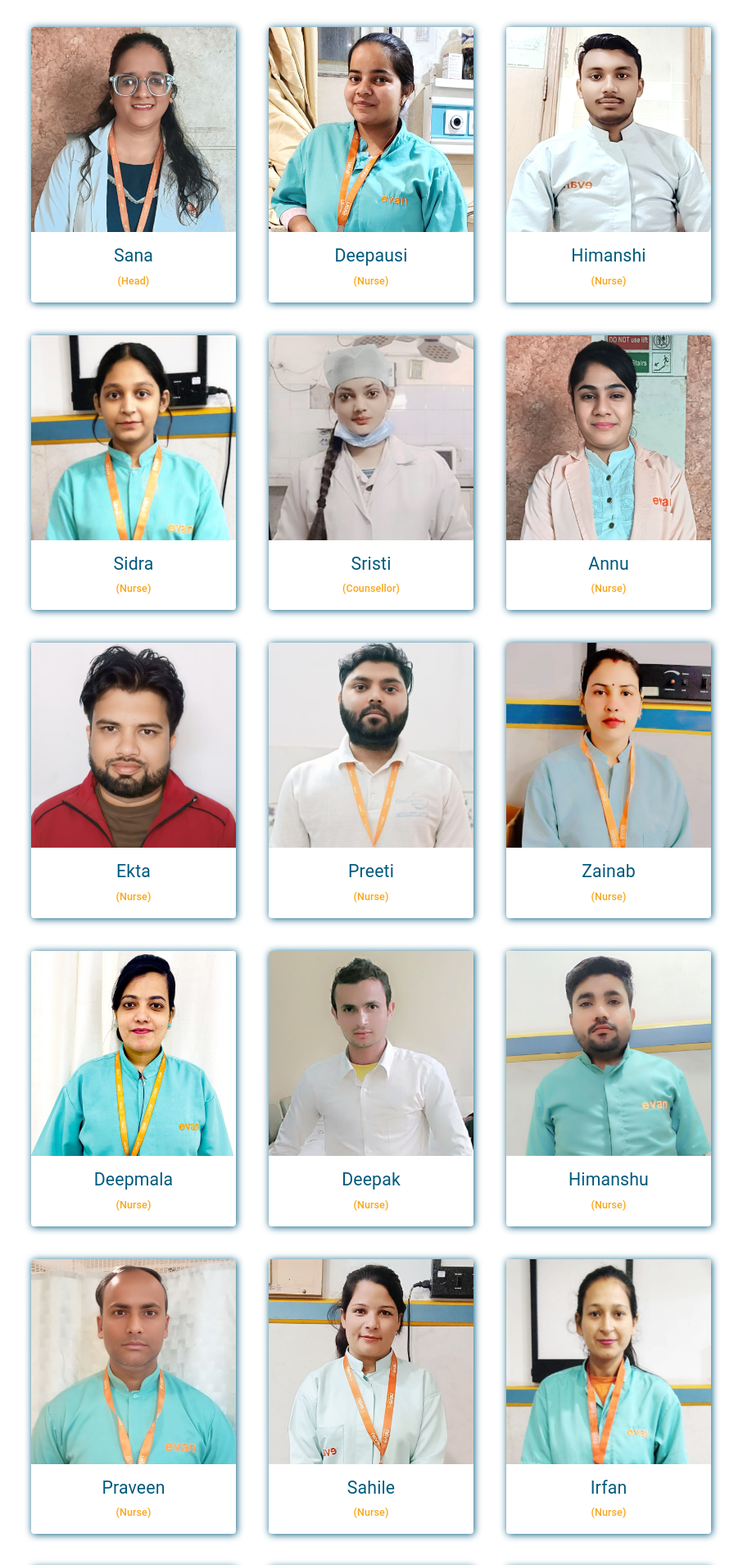
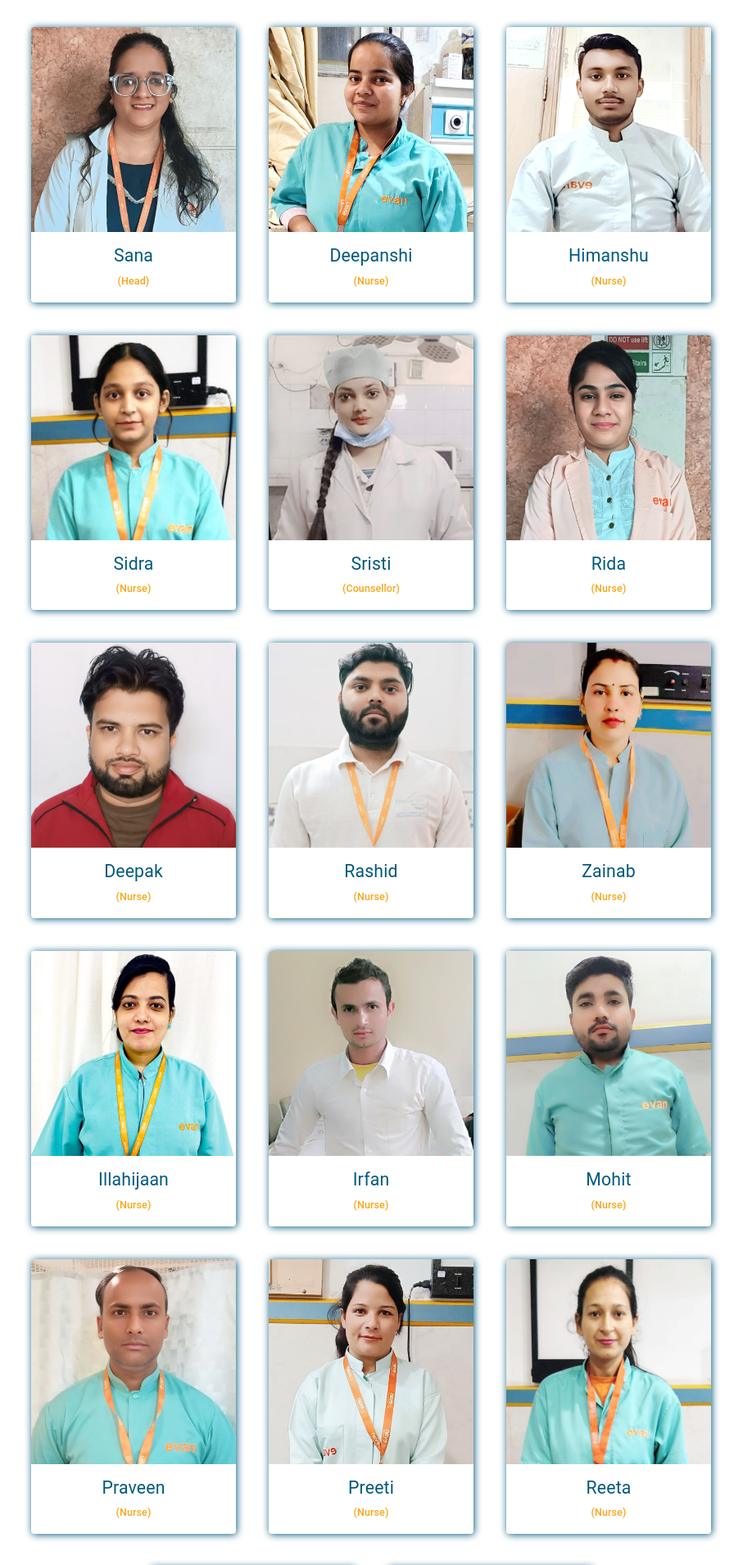
Before and after one commit to Aarishkasgar/Evan-Hospital, a React (Vite) app: page /nurses in a window 1280 px wide. Shown: the part 880-2789 px from the top of the page at 82% size, without its empty margins (187-1094 px from the left). Built offline with nearby package versions, Linux system fonts and the light colour scheme; a web font is replaced by a local one.

Commit message:
al-commit

```diff
--- a/src/components/NavTop.jsx
+++ b/src/components/NavTop.jsx
@@ -10,7 +10,7 @@ const NavTop = () => {
             Address: 4 Km. Bhopa Road, Muzaffarnagar (U.P)
           </h5>
           <h5>24/7 Open</h5>
-          <h5 className="nav-top-hidden">evan.mzn@gmail.com</h5>
+          <h5 className="nav-top-hidden">info@evanhospital.in</h5>
           <h5>Phone: +91 9068995077, +91 7088002601, +91 7078693040</h5>
         </div>
       </section>
--- a/src/pages/AmbulanceService.jsx
+++ b/src/pages/AmbulanceService.jsx
@@ -55,7 +55,7 @@ const AmbulanceService = () => {
           <h2 className="second-heading ">Equipment in the Ambulances</h2>
           <hr className="ambl-underline" />
           <p className="top-para ambl-top-para">
-            At Max Healthcare, we understand that the quality of medical care
+            At Evan Healthcare, we understand that the quality of medical care
             during transportation is crucial in emergency situations. Our
             ambulances are equipped with a comprehensive array of cutting-edge
             medical equipment to address diverse healthcare needs.
--- a/src/pages/Contact.jsx
+++ b/src/pages/Contact.jsx
@@ -30,7 +30,7 @@ const Contact = () => {
             <MailIcon style={{ fontSize: 50 }} />
             <hr className="underline" />
             <h2 className="contact-title">Mail us 24/7</h2>
-            <p className="contact-text">evan.mzn@gmail.com</p>
+            <p className="contact-text">info@evanhospital.in</p>
           </div>
           <div className="contact-box">
             <CallIcon style={{ fontSize: 50 }} />
--- a/src/pages/DrInHospital.jsx
+++ b/src/pages/DrInHospital.jsx
@@ -97,12 +97,12 @@ const DrInHospital = () => {
               degree="BPT, MPT"
               destination="(Physiotheraphy)"
             />
-            <DoctorsCard
+            {/* <DoctorsCard
               img={DrImg11}
               name="Dr Aakash Mogha"
               degree="BDS"
               destination="(Dentist)"
-            />
+            /> */}
           </div>
         </div>
       </section>
--- a/src/pages/Gynecology.jsx
+++ b/src/pages/Gynecology.jsx
@@ -245,7 +245,7 @@ const Gynecology = () => {
 
             <h3>Other Key Factors</h3>
             <li>
-              Reputation and Accreditation: Max Hospitals enjoys a strong
+              Reputation and Accreditation: Evan Hospitals enjoys a strong
               reputation for excellence in healthcare and is accredited by
               leading national and international bodies.
             </li>
--- a/src/pages/Home.jsx
+++ b/src/pages/Home.jsx
@@ -525,8 +525,8 @@ const Home = () => {
           <p>Meet Our Evan Nurses</p>
           <div className="our-doctors-container">
             <DoctorsCard img={Nurse1} name="Sana" destination="(Head)" />
-            <DoctorsCard img={Nurse2} name="Deepausi" destination="(Nurse)" />
-            <DoctorsCard img={Nurse3} name="Himanshi" destination="(Nurse)" />
+            <DoctorsCard img={Nurse2} name="Deepanshi" destination="(Nurse)" />
+            <DoctorsCard img={Nurse3} name="Himanshu" destination="(Nurse)" />
             <DoctorsCard img={Nurse4} name="Sidra" destination="(Nurse)" />
             <DoctorsCard img={Nurse5} name="Sristi" destination="(Nurse)" />
             <DoctorsCard img={Nurse6} name="Rida" destination="(Nurse)" />
--- a/src/pages/Neurology.jsx
+++ b/src/pages/Neurology.jsx
@@ -25,7 +25,7 @@ const Neurology = () => {
             evidence-based protocols.
           </p>
           <p className="top-para">
-            Along with chronic neurological cases and regular OPDs, the Max
+            Along with chronic neurological cases and regular OPDs, the Evan
             Neurology Department is also adept at handling emergencies such as
             Convulsions, Stroke, head trauma, change in mental status/coma,
             intracranial haemorrhage, myasthenic crisis and infections.
--- a/src/pages/Nurses.jsx
+++ b/src/pages/Nurses.jsx
@@ -20,6 +20,8 @@ import Nurse12 from "../assets/NurseImg/nurse12.jpg";
 import Nurse13 from "../assets/NurseImg/nurse13.jpg";
 import Nurse14 from "../assets/NurseImg/nurse14.jpg";
 import Nurse15 from "../assets/NurseImg/nurse15.jpg";
+import Nurse16 from "../assets/NurseImg/nurse16.jpg";
+import Nurse17 from "../assets/NurseImg/nurse17.jpg";
 
 const Nurses = () => {
   return (
@@ -47,33 +49,30 @@ const Nurses = () => {
           </p>
           <div className="our-doctors-container">
             <DoctorsCard img={Nurse1} name="Sana" destination="(Head)" />
-            <DoctorsCard img={Nurse2} name="Deepausi" destination="(Nurse)" />
-            <DoctorsCard img={Nurse3} name="Himanshi" destination="(Nurse)" />
+            <DoctorsCard img={Nurse2} name="Deepanshi" destination="(Nurse)" />
+            <DoctorsCard img={Nurse3} name="Himanshu" destination="(Nurse)" />
             <DoctorsCard img={Nurse4} name="Sidra" destination="(Nurse)" />
             <DoctorsCard
               img={Nurse5}
               name="Sristi"
               destination="(Counsellor)"
             />
-            <DoctorsCard img={Nurse6} name="Annu" destination="(Nurse)" />
-            <DoctorsCard img={Nurse7} name="Ekta" destination="(Nurse)" />
-            <DoctorsCard img={Nurse8} name="Preeti" destination="(Nurse)" />
+            <DoctorsCard img={Nurse6} name="Rida" destination="(Nurse)" />
+            <DoctorsCard img={Nurse7} name="Deepak" destination="(Nurse)" />
+            <DoctorsCard img={Nurse8} name="Rashid" destination="(Nurse)" />
             <DoctorsCard img={Nurse9} name="Zainab" destination="(Nurse)" />
-            <DoctorsCard img={Nurse10} name="Deepmala" destination="(Nurse)" />
-            <DoctorsCard img={Nurse11} name="Deepak" destination="(Nurse)" />
-            <DoctorsCard img={Nurse12} name="Himanshu" destination="(Nurse)" />
-            <DoctorsCard img={Nurse13} name="Praveen" destination="(Nurse)" />
-            <DoctorsCard img={Nurse14} name="Sahile" destination="(Nurse)" />
-            <DoctorsCard img={Nurse15} name="Irfan" destination="(Nurse)" />
-            <DoctorsCard img={Nurse1} name="Pankaj" destination="(Nurse)" />
             <DoctorsCard
-              img={Nurse12}
-              name="Ilahi Jaan"
+              img={Nurse10}
+              name="Illahijaan"
               destination="(Nurse)"
             />
-            <DoctorsCard img={Nurse13} name="Mohit" destination="(Nurse)" />
-            <DoctorsCard img={Nurse14} name="Rashid" destination="(Nurse)" />
+            <DoctorsCard img={Nurse11} name="Irfan" destination="(Nurse)" />
+            <DoctorsCard img={Nurse12} name="Mohit" destination="(Nurse)" />
+            <DoctorsCard img={Nurse13} name="Praveen" destination="(Nurse)" />
+            <DoctorsCard img={Nurse14} name="Preeti" destination="(Nurse)" />
             <DoctorsCard img={Nurse15} name="Reeta" destination="(Nurse)" />
+            <DoctorsCard img={Nurse16} name="Sahib" destination="(Nurse)" />
+            <DoctorsCard img={Nurse17} name="Deepmala" destination="(Nurse)" />
           </div>
         </div>
       </section>
--- a/src/reviewsData.js
+++ b/src/reviewsData.js
@@ -1,35 +1,31 @@
 export const reviews = [
   {
     id: 1,
-    image: "images/tm01.jpg",
+    image: "images/tm01.png",
     name: "Chanchal Gautam",
     text: "Evan Hospital provides top-notch care with a personal touch. The staff is incredibly kind and attentive!",
   },
   {
     id: 2,
-    image:
-      "https://images.unsplash.com/photo-1438761681033-6461ffad8d80?q=80&w=2070&auto=format&fit=crop&ixlib=rb-4.0.3&ixid=M3wxMjA3fDB8MHxwaG90by1wYWdlfHx8fGVufDB8fHx8fA%3D%3D",
+    image: "images/tm01.png",
     name: "Neha",
     text: "Excellent medical services and clean facilities. I felt safe and well cared for throughout my treatment.",
   },
   {
     id: 3,
-    image:
-      "https://images.unsplash.com/photo-1463453091185-61582044d556?q=80&w=2070&auto=format&fit=crop&ixlib=rb-4.0.3&ixid=M3wxMjA3fDB8MHxwaG90by1wYWdlfHx8fGVufDB8fHx8fA%3D%3D",
+    image: "images/tm01.png",
     name: "Manjeet",
     text: "From the doctors to the support staff, everyone at Evan Hospital is professional and compassionate.",
   },
   {
     id: 4,
-    image:
-      "https://plus.unsplash.com/premium_photo-1671823917954-dc943c1bd9df?q=80&w=2070&auto=format&fit=crop&ixlib=rb-4.0.3&ixid=M3wxMjA3fDB8MHxwaG90by1wYWdlfHx8fGVufDB8fHx8fA%3D%3D",
+    image: "images/tm01.png",
     name: "Ishika",
     text: "Quick service, accurate diagnosis, and a caring environment – Evan Hospital truly stands out.",
   },
   {
     id: 5,
-    image:
-      "https://images.unsplash.com/photo-1564564321837-a57b7070ac4f?q=80&w=1776&auto=format&fit=crop&ixlib=rb-4.0.3&ixid=M3wxMjA3fDB8MHxwaG90by1wYWdlfHx8fGVufDB8fHx8fA%3D%3D",
+    image: "images/tm01.png",
     name: "Aarish",
     text: "Highly recommended! The hospital has modern facilities and the team goes above and beyond for patients.",
   },
```
Also changed, not shown: public/images/tm01.jpg (deleted), public/images/tm01.png (added).
